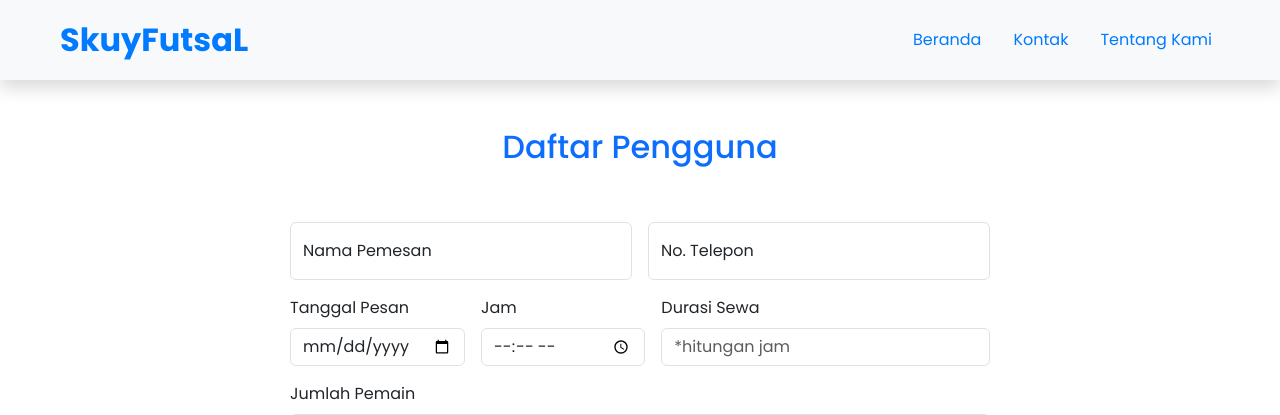
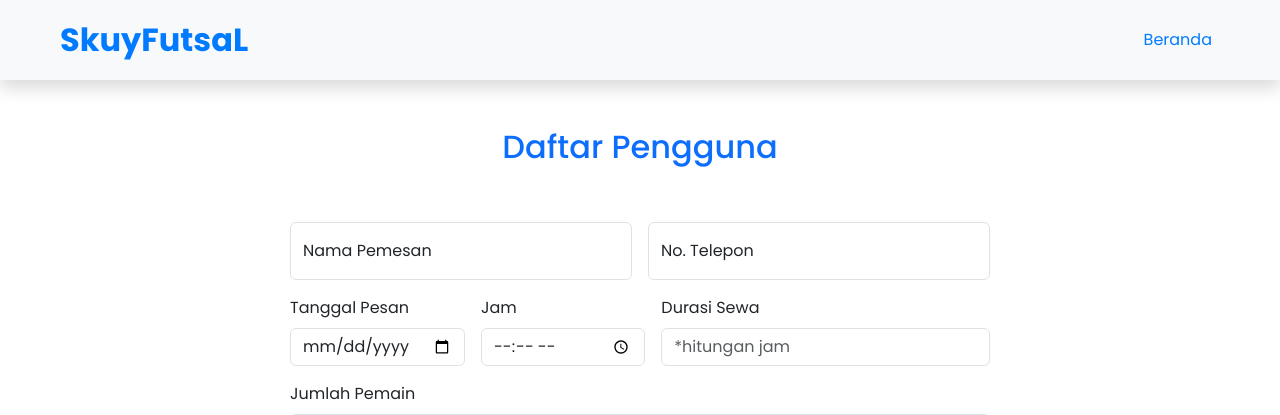
Before and after one commit to WahyuIndra094/SkuyFutsal, a PHP site: page /add.php in a window 1280 px wide. Shown: the top 415 px of the page. Run offline with PHP 8.4, Linux system fonts and the light colour scheme.

Commit message:
Update add.php

```diff
--- a/add.php
+++ b/add.php
@@ -58,12 +58,6 @@
                     <ul class="navbar-nav ms-auto mb-2 mb-lg-0 gap-3">
                         <li class="nav-item">
                             <a class="nav-link" aria-current="page" href="index.php">Beranda</a>
-                        </li>
-                        <li class="nav-item">
-                            <a class="nav-link" href="https://wa.me/6282359556972">Kontak</a>
-                        </li>
-                        <li class="nav-item">
-                            <a class="nav-link" href="about.html">Tentang Kami</a>
                         </li>
                     </ul>
                 </div>
```
